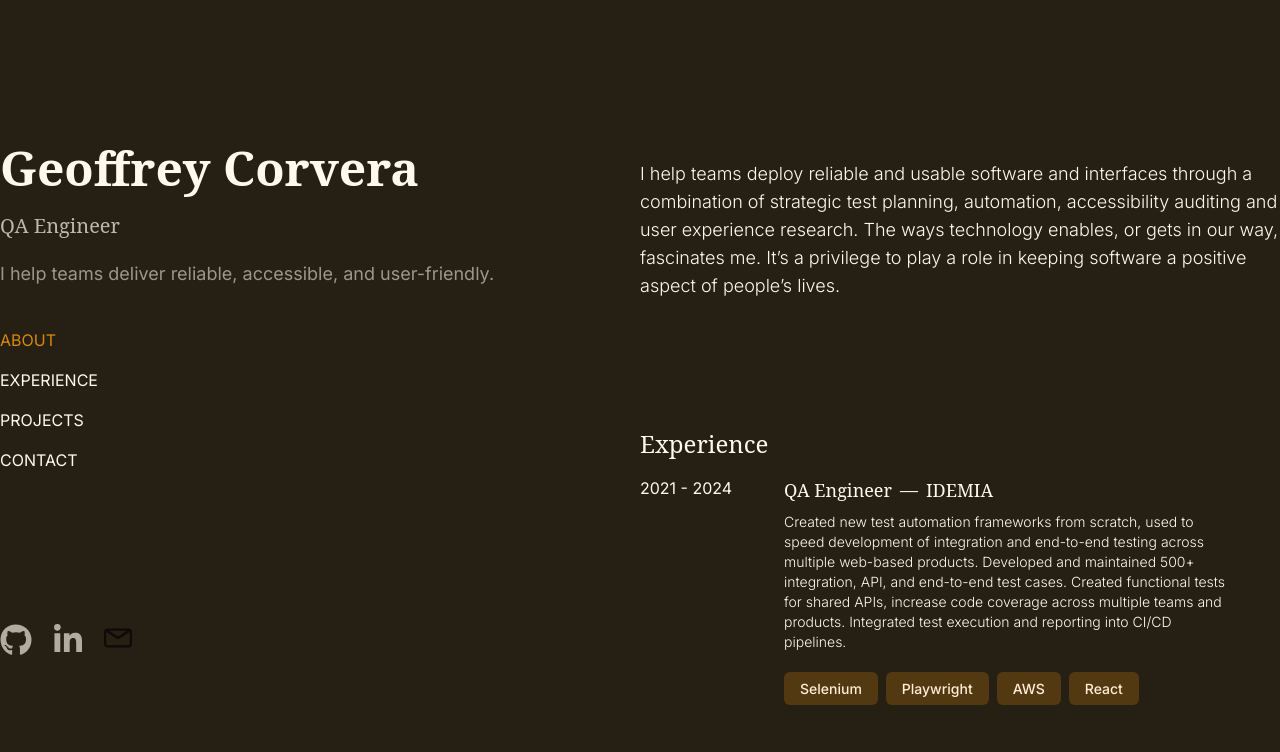
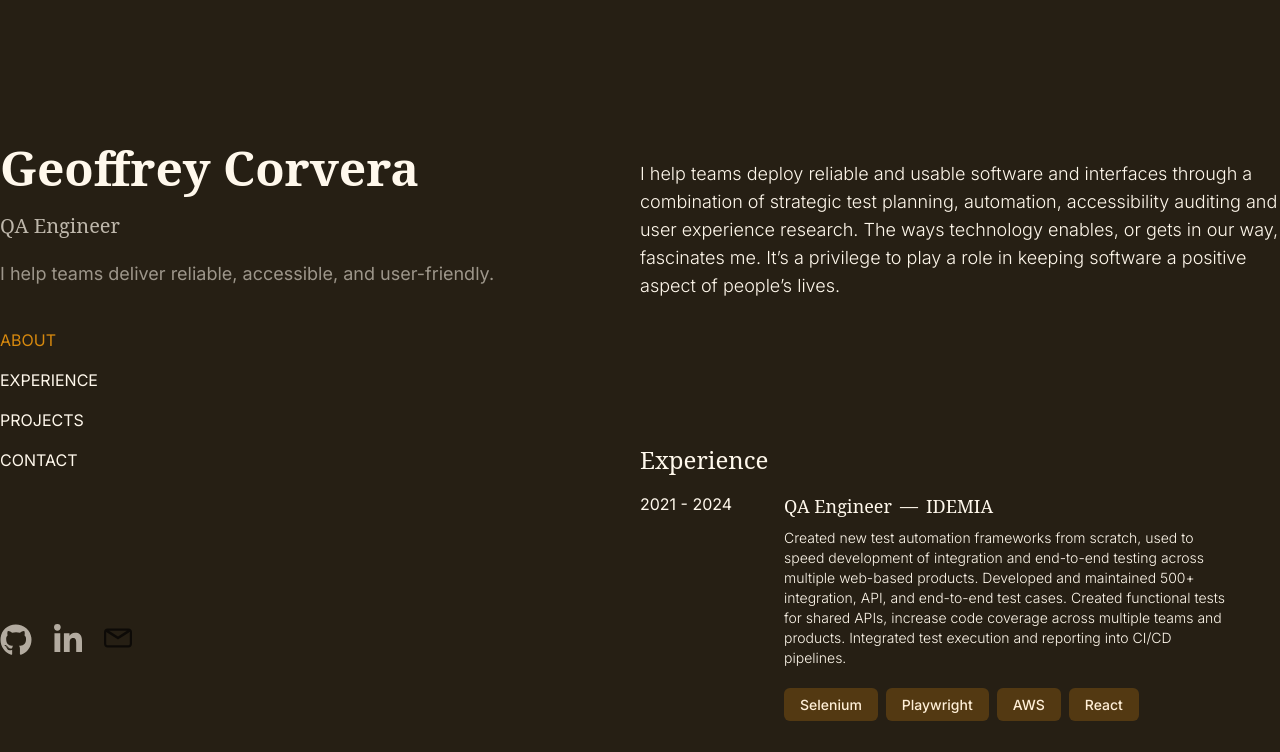
Before and after one commit to geoffcorvera/personal-website-v2, a Next.js app: page / in a window 1280 px wide. Shown: the top 752 px of the page. Built offline with nearby package versions, Linux system fonts and the light colour scheme.

Commit message:
increase main section gap

```diff
--- a/app/page.tsx
+++ b/app/page.tsx
@@ -32,7 +32,7 @@ export default function Home() {
     <div className="mx-auto min-h-screen max-w-screen-xl">
       <div className="flex justify-between gap-4">
         <Header activeSection={active} sections={SECTIONS} />
-        <main className="min-h-fit w-1/2 flex flex-col gap-28 lg:pt-36 lg:pb-36">
+        <main className="min-h-fit w-1/2 flex flex-col gap-32 lg:pt-36 lg:pb-36">
           <Section name="About" showSectionTitle={false}>
             <p className="text-lg font-light">{aboutCopy}</p>
           </Section>
```
